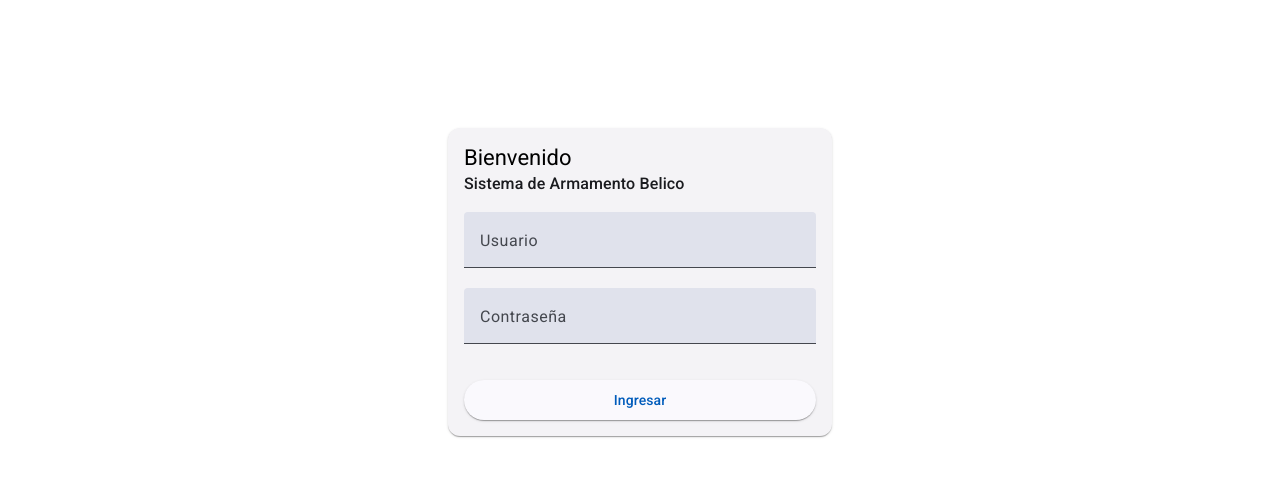
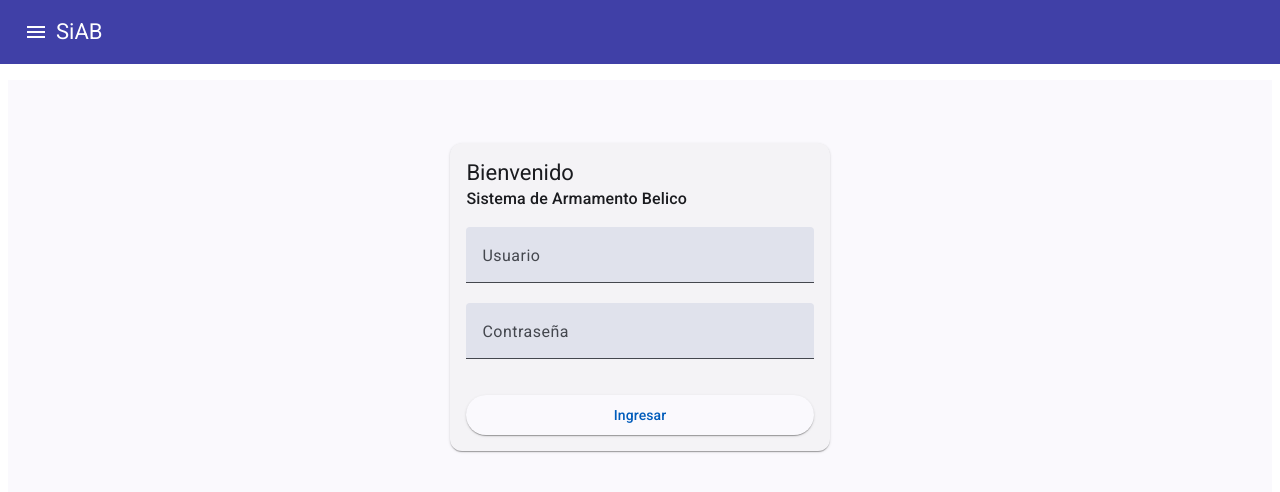
Before and after one commit to Adrian-DG/SiAB-web, an Angular app: page /authentication in a window 1280 px wide. Shown: the top 492 px of the page. Built offline with nearby package versions, Linux system fonts and the light colour scheme.

Commit message:
UI minor changes (toolbar & sidenav)

```diff
--- /dev/null
+++ b/src/app/Shared/Models/IUrlOption.model.ts
@@ -0,0 +1,5 @@
+export interface IUrlOption {
+	name: string;
+	url: string;
+	icon: string;
+}
--- a/src/app/app.component.html
+++ b/src/app/app.component.html
@@ -1,5 +1,35 @@
 <div id="main">
-	<header></header>
-	<aside></aside>
-	<main><router-outlet /></main>
+	<mat-toolbar class="toolbar">
+		<button mat-icon-button (click)="sidenav.toggle()">
+			<mat-icon style="color: white">menu</mat-icon>
+		</button>
+		<span>SiAB</span>
+		<span></span>
+	</mat-toolbar>
+	<mat-sidenav-container
+		class="sidenav-container"
+		style="height: 85%; margin: 1em 0.5em"
+	>
+		<mat-sidenav
+			#sidenav
+			mode="side"
+			[(opened)]="isVisible"
+			class="sidenav"
+			[autoFocus]="true"
+			[position]="'start'"
+		>
+			<mat-list>
+				@for (item of modules; track $index) {
+				<mat-list-item class="link-item">
+					<a [routerLink]="item.url" class="link">
+						<span>{{ item.name }}</span>
+					</a>
+				</mat-list-item>
+				}
+			</mat-list>
+		</mat-sidenav>
+		<mat-sidenav-content style="position: static">
+			<router-outlet></router-outlet>
+		</mat-sidenav-content>
+	</mat-sidenav-container>
 </div>
--- a/src/app/app.component.scss
+++ b/src/app/app.component.scss
@@ -1,5 +1,33 @@
 #main {
 	width: 100vw;
-	height: 95vh;
+	height: 100vh;
 	overflow-y: auto;
+	.toolbar {
+		background-color: rgb(64, 64, 167);
+		color: white;
+	}
+	.sidenav {
+		width: 15%;
+		height: 100%;
+		background-color: gainsboro;
+		border-radius: 0.5em;
+		overflow-y: auto;
+	}
+	.link-item {
+		width: 90%;
+		text-align: left;
+		margin: 0.5em auto;
+		background: none;
+		border-radius: 0.3em;
+		.link {
+			text-decoration: none;
+			color: rgb(46, 46, 46);
+		}
+	}
+	.link-item:hover {
+		background-color: rgb(64, 64, 167);
+		.link {
+			color: white;
+		}
+	}
 }
--- a/src/app/app.component.ts
+++ b/src/app/app.component.ts
@@ -1,13 +1,32 @@
 import { Component } from '@angular/core';
-import { RouterOutlet } from '@angular/router';
+import { RouterModule, RouterOutlet } from '@angular/router';
+import { IUrlOption } from './Shared/Models/IUrlOption.model';
+import { MatSidenavModule } from '@angular/material/sidenav';
+import { MatToolbarModule } from '@angular/material/toolbar';
+import { MatIconModule } from '@angular/material/icon';
+import { MatButtonModule } from '@angular/material/button';
+import { MatListModule } from '@angular/material/list';
 
 @Component({
-  selector: 'app-root',
-  standalone: true,
-  imports: [RouterOutlet],
-  templateUrl: './app.component.html',
-  styleUrl: './app.component.scss'
+	selector: 'app-root',
+	standalone: true,
+	imports: [
+		RouterOutlet,
+		RouterModule,
+		MatSidenavModule,
+		MatToolbarModule,
+		MatIconModule,
+		MatButtonModule,
+		MatListModule,
+	],
+	templateUrl: './app.component.html',
+	styleUrl: './app.component.scss',
 })
 export class AppComponent {
-  title = 'siab-web';
+	isVisible: boolean = false;
+	modules: IUrlOption[] = [
+		{ url: 'link', name: 'Estadisticas', icon: 'chevron_right' },
+		{ url: 'link', name: 'Procesos', icon: 'chevron_right' },
+		{ url: 'link', name: 'Mantenimientos', icon: 'chevron_right' },
+	];
 }
--- a/src/app/modules/authentication/pages/authentication.page/authentication.page.component.scss
+++ b/src/app/modules/authentication/pages/authentication.page/authentication.page.component.scss
@@ -4,7 +4,7 @@
 
 .auth-box {
 	width: 30%;
-	margin: 10% auto;
+	margin: 5% auto;
 	display: flex;
 	flex-direction: column;
 	justify-content: center;
```
